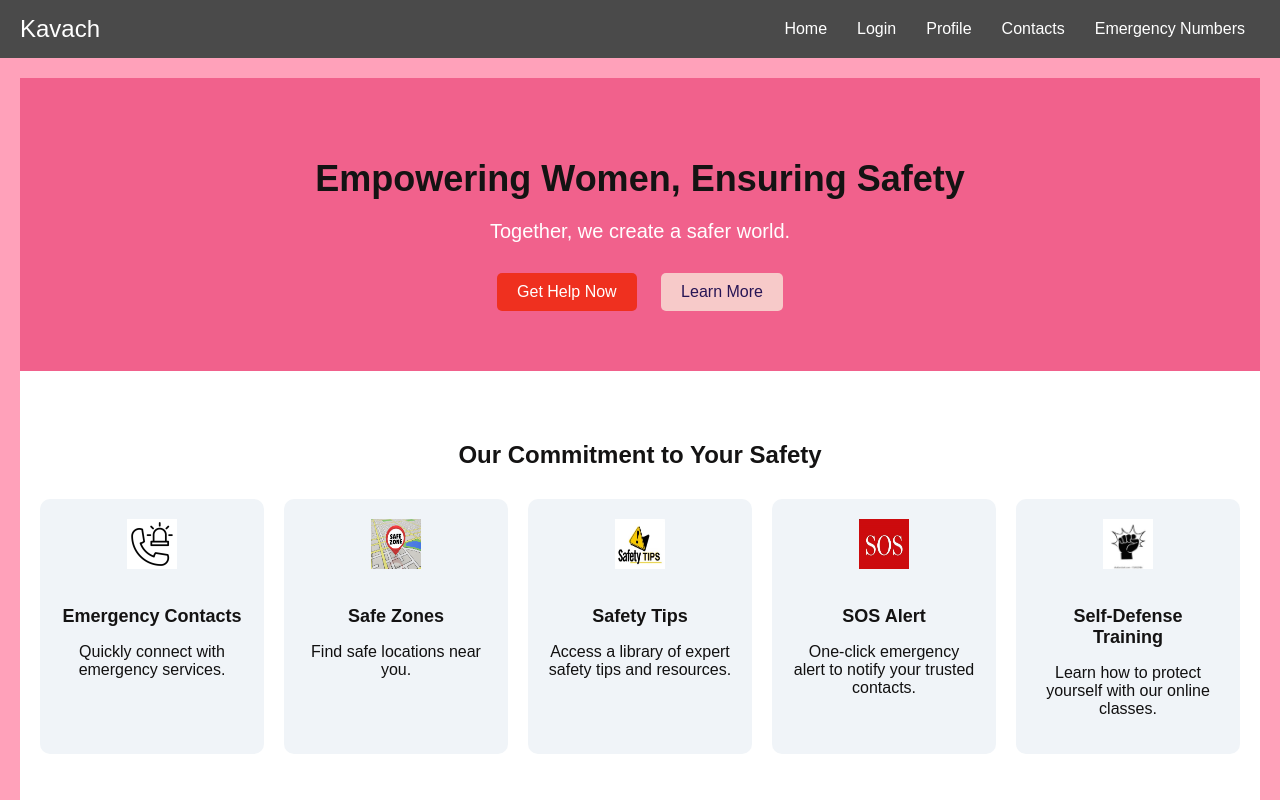
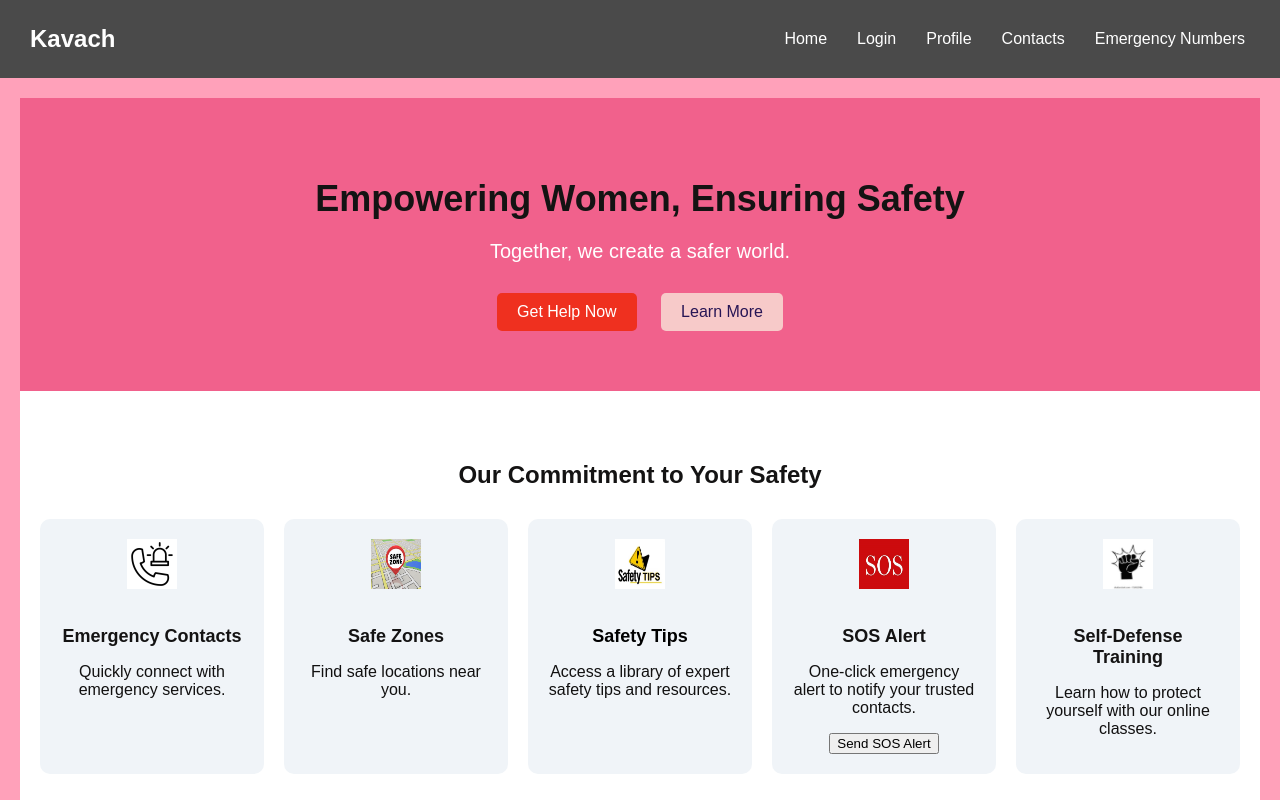
Before and after one commit to Subhojitnath2006/SIH, a plain HTML site: page landing/index1.html in a window 1280 px wide. Shown: the top 800 px of the page. Drawn offline with Linux system fonts and the light colour scheme.

Commit message:
women safety

```diff
--- a/landing/index1.html
+++ b/landing/index1.html
@@ -52,13 +52,15 @@
             </div>
             <div class="feature-item">
                 <img src="safety-tips.webp" alt="Safety Tips">
-                <h3>Safety Tips</h3>
+                <h3><a href="https://paladinsecurity.com/safety-tips/for-women/">Safety Tips</a></h3>
                 <p>Access a library of expert safety tips and resources.</p>
             </div>
             <div class="feature-item">
                 <img src="sos.jpeg" alt="SOS Alert">
                 <h3>SOS Alert</h3>
                 <p>One-click emergency alert to notify your trusted contacts.</p>
+                <!-- SOS Button -->
+                <button class="sos-button" onclick="sendSOS()">Send SOS Alert</button>
             </div>
             <div class="feature-item">
                 <img src="self-defence.jpeg" alt="Self-Defense Training">
@@ -92,10 +94,10 @@
     <section class="resources">
         <h2>Learn and Stay Informed</h2>
         <div class="resource-categories">
-            <div class="resource-item">
+            <!-- <div class="resource-item">
                 <h3>Workshops</h3>
                 <p>Schedule of upcoming self-defense and safety workshops.</p>
-            </div>
+            </div> -->
             <div class="resource-item">
                 <h3><a href="https://asiapacific.unwomen.org/en/digital-library/publications/2010/3/articles-on-women-safety">Articles</a></h3>
                 <p>Educational articles on women’s safety.</p>
@@ -151,6 +153,12 @@
         <p>&copy; 2024 Women’s Safety Platform. All rights reserved.</p>
     </footer>
 
-    <script src="script1.js"></script>
+    <script>
+        function sendSOS() {
+            alert('SOS Alert Sent!');
+            // You can also add additional code here to handle the SOS alert, like redirecting to an SOS page.
+        }
+    </script>
+
 </body>
 </html>
--- a/landing/styles1.css
+++ b/landing/styles1.css
@@ -29,11 +29,27 @@ h1, h2 {
     z-index: 1000;
 }
 
-.navbar .logo a {
-    color: white;
-    font-size: 24px;
+.logo {
+    display: flex;
+    align-items: center;
+    justify-content: center; /* Centers the logo horizontally */
+    padding: 10px;
+}
+
+.logo a{
+    font-size: 28px;
+    font-weight: bold;
     text-decoration: none;
+    color: #ff477e; /* Matches your theme color */
+    font-family: 'Arial', sans-serif;
+    transition: color 0.3s ease;
 }
+
+.logo a:hover {
+    color: #ff1f5e; /* Slightly darker color on hover */
+}
+
+
 
 .nav-links {
     list-style: none;
@@ -116,7 +132,10 @@ h1, h2 {
     flex: 1; /* Allows the feature items to be flexible in size */
     max-width: 200px; /* Ensures the boxes don't get too wide */
 }
-
+.feature-item a{
+    text-decoration: none;
+    color: black;
+}
 .feature-item:hover {
     transform: translateY(-10px);
     box-shadow: 0 4px 20px rgba(0, 0, 0, 0.1);
```
